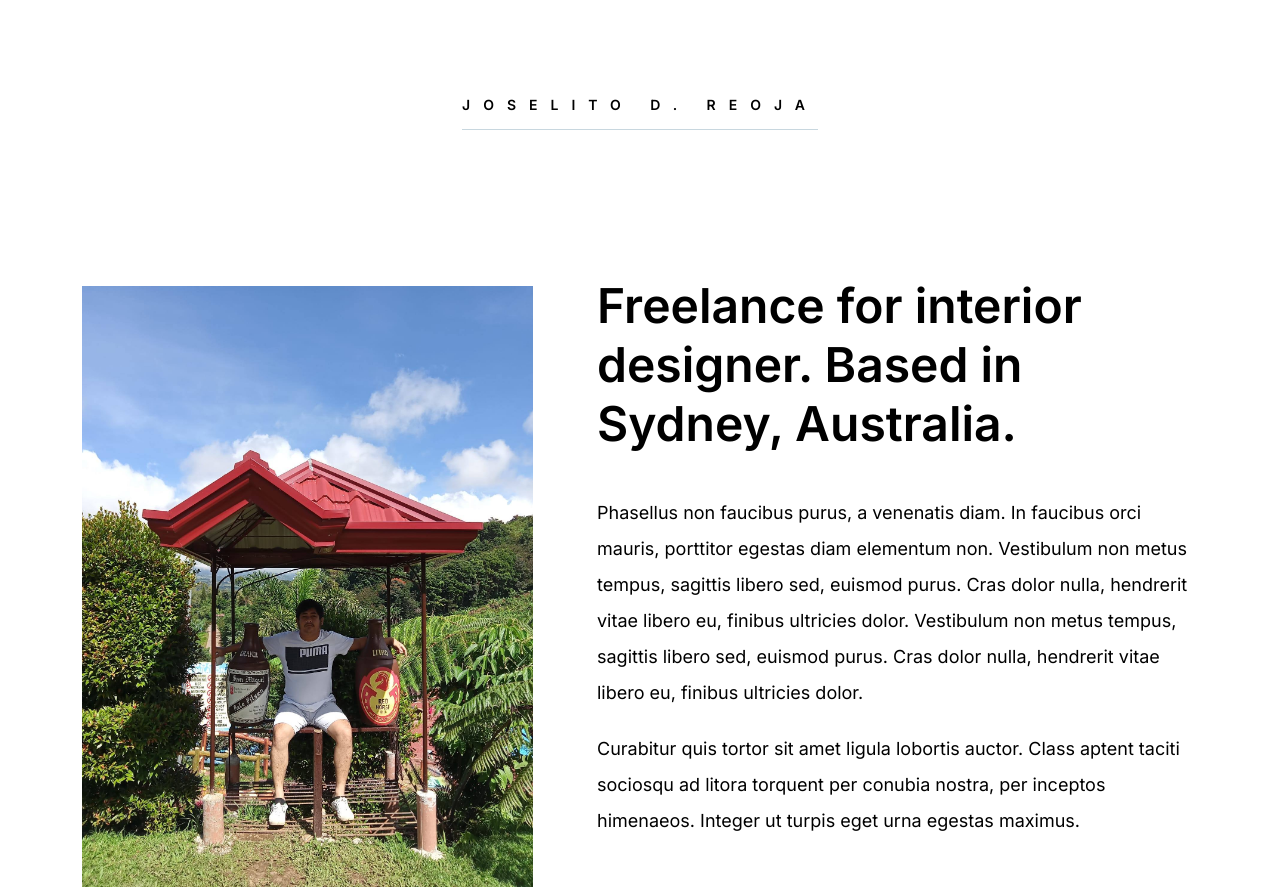
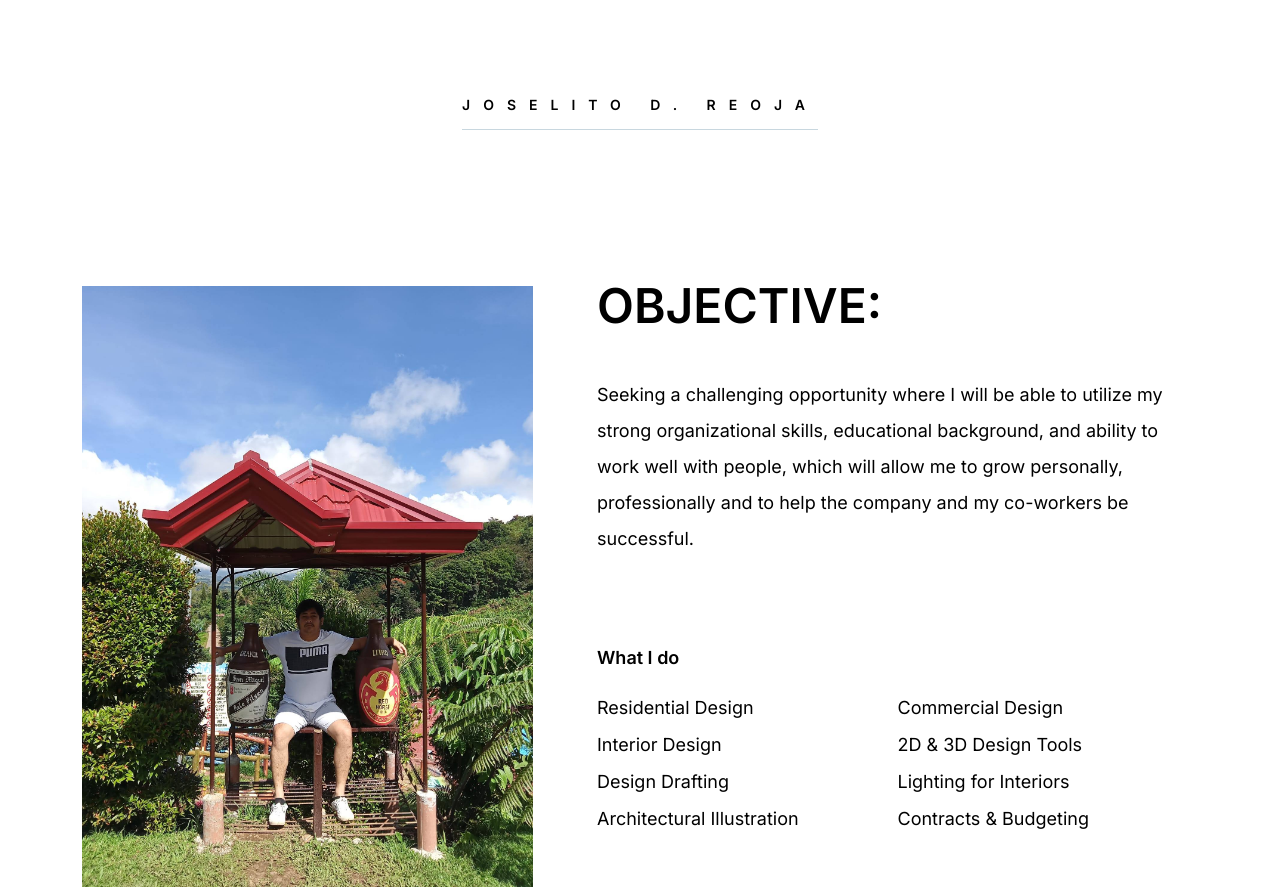
Before and after one commit to Capgo/joselitodev.github.io, a plain HTML site: page index.html in a window 1280 px wide. Shown: the top 887 px of the page. Drawn offline with nearby package versions, Linux system fonts and the light colour scheme.

Commit message:
Update index.html

```diff
--- a/index.html
+++ b/index.html
@@ -50,12 +50,13 @@
               <div class="ds-info-sectio-wrp">
                 <section class="ds-info-sectio">
                   <h2 class="ds-heading">
-                    Freelance for interior designer. Based in Sydney, Australia.
+                    OBJECTIVE:
                   </h2>
-                  <p>Phasellus non faucibus purus, a venenatis diam. In faucibus orci mauris, porttitor egestas diam elementum non. Vestibulum non metus tempus, sagittis libero sed, euismod purus. Cras dolor nulla, hendrerit vitae libero eu, finibus ultricies dolor. Vestibulum non metus tempus, sagittis libero sed, euismod purus. Cras dolor nulla, hendrerit vitae libero eu, finibus ultricies dolor.</p>
+                  <p>Seeking a challenging opportunity where I will be able to utilize my strong organizational skills,
+                    educational background, and ability to work well with people, which will allow me to grow
+                    personally, professionally and to help the company and my co-workers be successful.</p>
 
-                  <p>Curabitur quis tortor sit amet ligula lobortis auctor. Class aptent taciti sociosqu ad litora torquent per conubia nostra, per inceptos himenaeos. Integer ut turpis eget urna egestas maximus. </p>
-                </section>
+                  </section>
                 <section class="ds-info-list-section">
                     <h3 class="">What I do</h3>
                    <ul>
```
